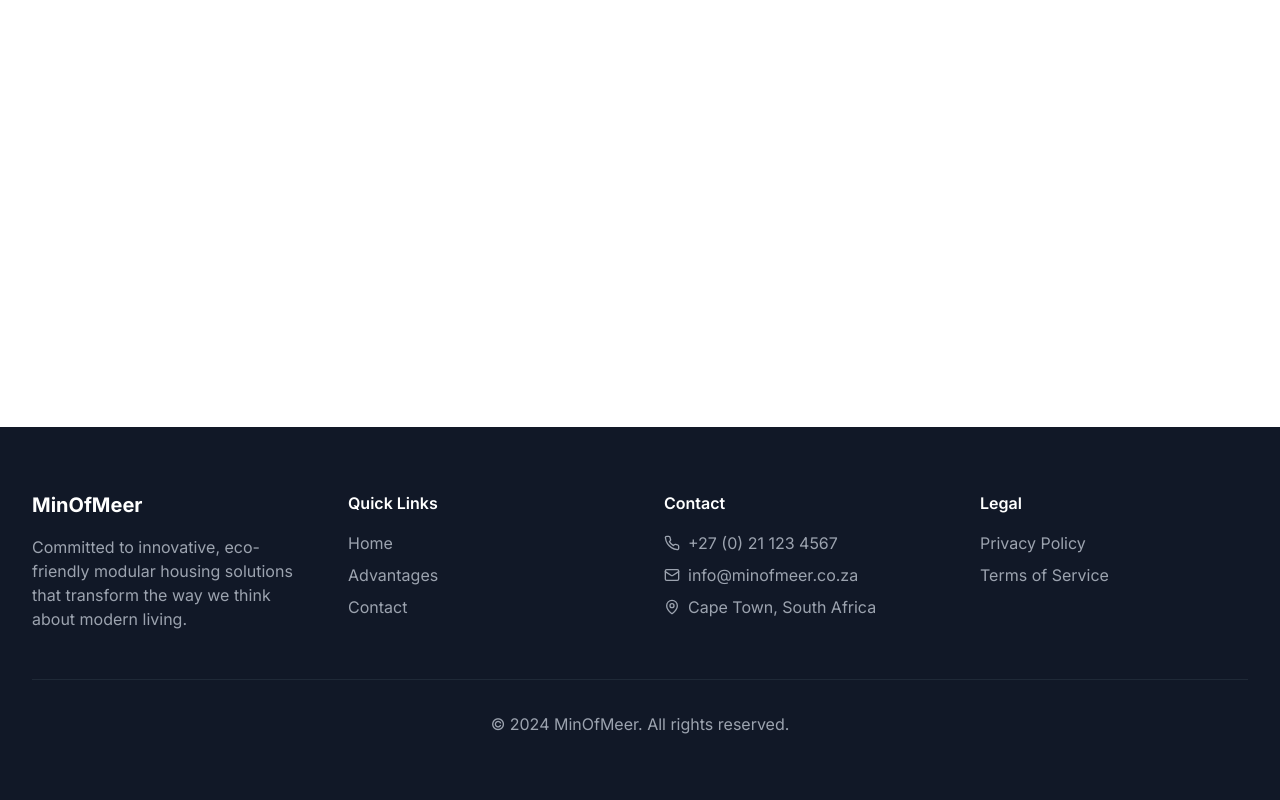
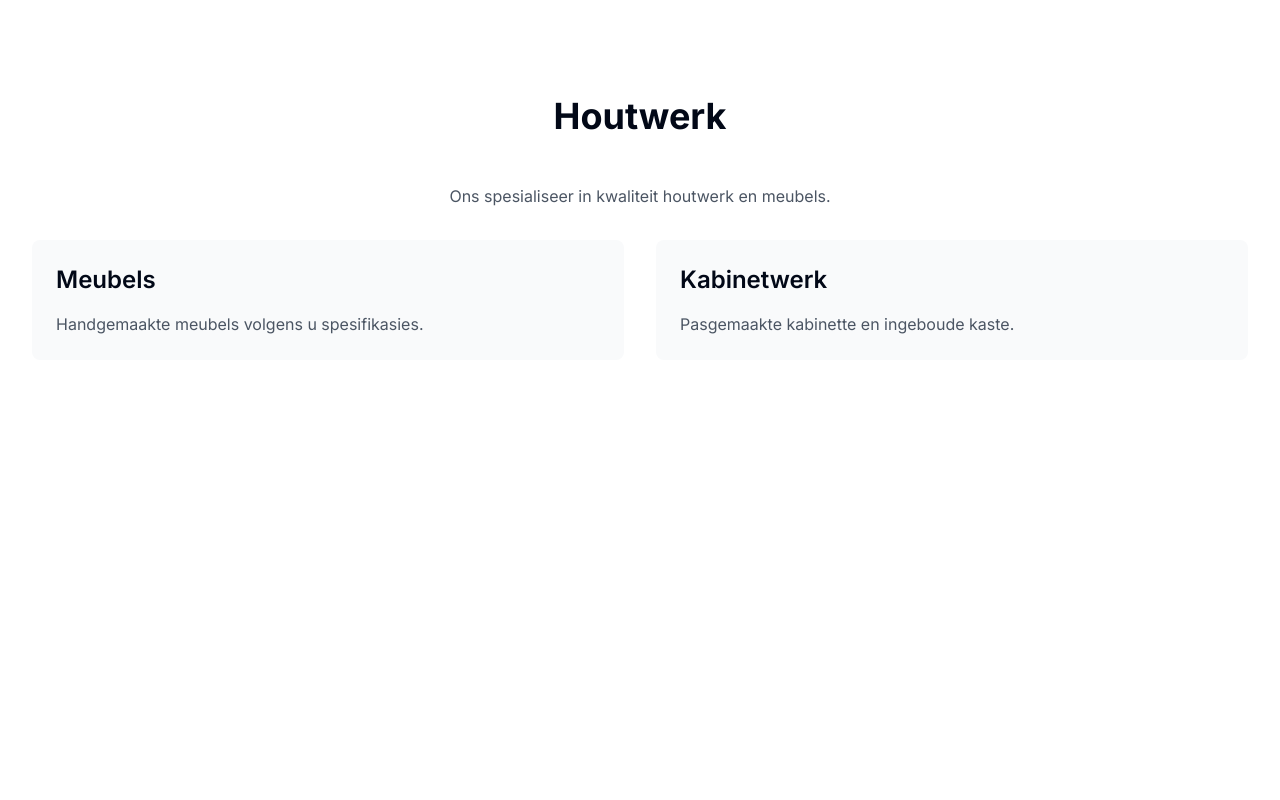
Before and after one commit to dvcorreia1984/minofmeer, a React (Vite) app: page /houtwerk in a window 1280 px wide. Shown: the top 800 px of the page. Built offline with nearby package versions, Linux system fonts and the light colour scheme.

Commit message:
Rename site to Voortrek
Updated the site name to "Voortrek" and added two new pages: "Houtwerk" and "Moduler". The current site content has been moved under the "Moduler" section, and all instances of "MinOfMeer" have been renamed to "Moduler".
[skip gpt_engineer]

```diff
--- a/index.html
+++ b/index.html
@@ -4,7 +4,7 @@
 <head>
   <meta charset="UTF-8" />
   <meta name="viewport" content="width=device-width, initial-scale=1.0" />
-  <title>modular-haven-preorder</title>
+  <title>Voortrek</title>
   <meta name="description" content="GPT Engineer Generated Project" />
   <meta name="author" content="GPT Engineer" />
   <meta property="og:image" content="/og-image.svg" />
--- a/src/App.tsx
+++ b/src/App.tsx
@@ -6,6 +6,7 @@ import { BrowserRouter, Routes, Route } from "react-router-dom";
 import Index from "./pages/Index";
 import Advantages from "./pages/Advantages";
 import Contact from "./pages/Contact";
+import Houtwerk from "./pages/Houtwerk";
 import Footer from "./components/Footer";
 
 const queryClient = new QueryClient();
@@ -22,6 +23,8 @@ const App = () => (
               <Route path="/" element={<Index />} />
               <Route path="/advantages" element={<Advantages />} />
               <Route path="/contact" element={<Contact />} />
+              <Route path="/houtwerk" element={<Houtwerk />} />
+              <Route path="/moduler" element={<Index />} />
             </Routes>
           </main>
           <Footer />
--- a/src/components/Footer.tsx
+++ b/src/components/Footer.tsx
@@ -7,9 +7,9 @@ const Footer = () => {
       <div className="section-container py-16">
         <div className="grid md:grid-cols-4 gap-12">
           <div>
-            <h3 className="text-xl font-bold mb-4">MinOfMeer</h3>
+            <h3 className="text-xl font-bold mb-4">Voortrek</h3>
             <p className="text-gray-400">
-              Committed to innovative, eco-friendly modular housing solutions that transform the way we think about modern living.
+              Committed to innovative, eco-friendly modular housing solutions and quality woodworking that transform the way we think about modern living.
             </p>
           </div>
 
@@ -17,8 +17,13 @@ const Footer = () => {
             <h4 className="font-semibold mb-4">Quick Links</h4>
             <ul className="space-y-2">
               <li>
-                <Link to="/" className="text-gray-400 hover:text-white transition-colors">
-                  Home
+                <Link to="/moduler" className="text-gray-400 hover:text-white transition-colors">
+                  Moduler
+                </Link>
+              </li>
+              <li>
+                <Link to="/houtwerk" className="text-gray-400 hover:text-white transition-colors">
+                  Houtwerk
                 </Link>
               </li>
               <li>
@@ -43,7 +48,7 @@ const Footer = () => {
               </li>
               <li className="flex items-center gap-2 text-gray-400">
                 <Mail className="h-4 w-4" />
-                info@minofmeer.co.za
+                info@voortrek.co.za
               </li>
               <li className="flex items-center gap-2 text-gray-400">
                 <MapPin className="h-4 w-4" />
@@ -70,7 +75,7 @@ const Footer = () => {
         </div>
 
         <div className="border-t border-gray-800 mt-12 pt-8 text-center text-gray-400">
-          <p>&copy; {new Date().getFullYear()} MinOfMeer. All rights reserved.</p>
+          <p>&copy; {new Date().getFullYear()} Voortrek. All rights reserved.</p>
         </div>
       </div>
     </footer>
--- a/src/components/Hero.tsx
+++ b/src/components/Hero.tsx
@@ -17,10 +17,10 @@ const Hero = () => {
       </div>
       <div className="relative h-full flex flex-col items-center justify-center text-white text-center px-4">
         <h1 className="text-5xl md:text-7xl font-bold mb-6 animate-fade-in">
-          MinOfMeer
+          Moduler
         </h1>
         <p className="text-xl md:text-2xl mb-12 max-w-2xl animate-fade-in">
-        Bekostigbaar en selfstandige woon of werk oplossings.
+          Bekostigbaar en selfstandige woon of werk oplossings.
         </p>
         <button
           onClick={scrollToNextSection}
--- /dev/null
+++ b/src/pages/Houtwerk.tsx
@@ -0,0 +1,28 @@
+const Houtwerk = () => {
+  return (
+    <div className="min-h-screen bg-white">
+      <div className="section-container py-24">
+        <h1 className="text-4xl font-bold text-center mb-12">Houtwerk</h1>
+        <p className="text-center text-gray-600 mb-8">
+          Ons spesialiseer in kwaliteit houtwerk en meubels.
+        </p>
+        <div className="grid md:grid-cols-2 gap-8">
+          <div className="bg-gray-50 p-6 rounded-lg">
+            <h2 className="text-2xl font-semibold mb-4">Meubels</h2>
+            <p className="text-gray-600">
+              Handgemaakte meubels volgens u spesifikasies.
+            </p>
+          </div>
+          <div className="bg-gray-50 p-6 rounded-lg">
+            <h2 className="text-2xl font-semibold mb-4">Kabinetwerk</h2>
+            <p className="text-gray-600">
+              Pasgemaakte kabinette en ingeboude kaste.
+            </p>
+          </div>
+        </div>
+      </div>
+    </div>
+  );
+};
+
+export default Houtwerk;
```
